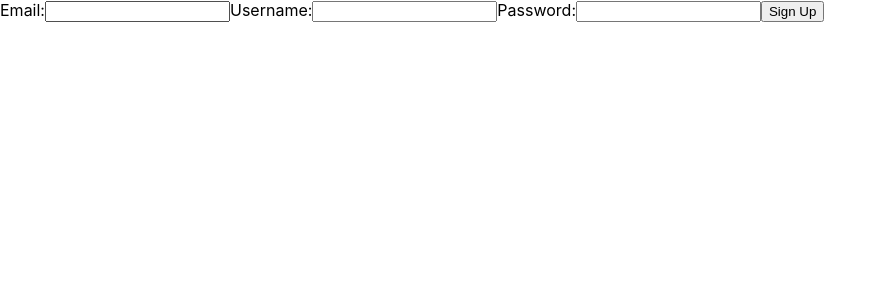
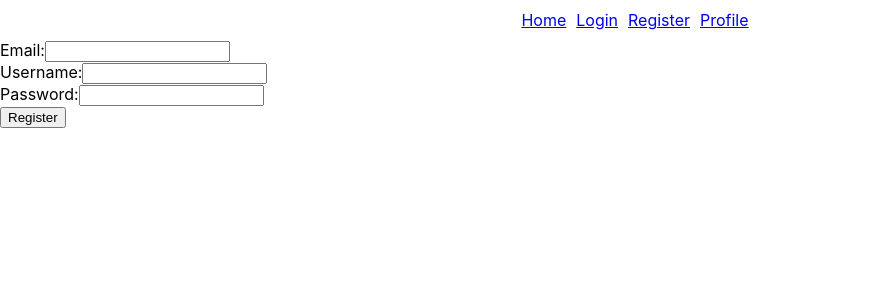
Before and after one commit to enshkn/BOUN-SWE-574-Fall-23-G2, a React (Create React App) app in the folder dutluk/dutluk_frontend/: page /register in a window 1280 px wide. Shown: the top 300 px of the page, without its empty margins (0-887 px from the left). Built offline with nearby package versions, Linux system fonts and the light colour scheme.

Commit message:
Created User and  Register pages Closes #40 #41

```diff
--- a/dutluk/dutluk_frontend/package.json
+++ b/dutluk/dutluk_frontend/package.json
@@ -6,8 +6,10 @@
     "@testing-library/jest-dom": "^5.16.5",
     "@testing-library/react": "^13.4.0",
     "@testing-library/user-event": "^13.5.0",
+    "axios": "^1.4.0",
     "react": "^18.2.0",
     "react-dom": "^18.2.0",
+    "react-router-dom": "^6.11.0",
     "react-scripts": "5.0.1",
     "web-vitals": "^2.1.4"
   },
--- a/dutluk/dutluk_frontend/src/App.css
+++ b/dutluk/dutluk_frontend/src/App.css
@@ -1,38 +1,17 @@
-.App {
-  text-align: center;
+nav {
+  display: flex;
+  justify-content: center;
+  align-items: center;
+  padding: 10px;
 }
 
-.App-logo {
-  height: 40vmin;
-  pointer-events: none;
+nav a {
+  margin-right: 10px;
 }
 
-@media (prefers-reduced-motion: no-preference) {
-  .App-logo {
-    animation: App-logo-spin infinite 20s linear;
-  }
-}
-
-.App-header {
-  background-color: #282c34;
-  min-height: 100vh;
+.dutluk-container{
   display: flex;
   flex-direction: column;
   align-items: center;
   justify-content: center;
-  font-size: calc(10px + 2vmin);
-  color: white;
 }
-
-.App-link {
-  color: #61dafb;
-}
-
-@keyframes App-logo-spin {
-  from {
-    transform: rotate(0deg);
-  }
-  to {
-    transform: rotate(360deg);
-  }
-}
--- a/dutluk/dutluk_frontend/src/App.js
+++ b/dutluk/dutluk_frontend/src/App.js
@@ -1,70 +1,41 @@
-import React, { useState } from "react";
+import React from "react";
+import { BrowserRouter as Router, Routes, Route, Link } from "react-router-dom";
+import "./App.css";
+import User from "./components/User";
+import Login from "./components/Login";
+import Register from "./components/Register";
 
-function SignUpForm() {
-  const [formData, setFormData] = useState({
-    email: "",
-    username: "",
-    password: "",
-  });
-  const [response, setResponse] = useState(null);
-
-  const handleSubmit = (event) => {
-    event.preventDefault();
-    fetch("http://localhost:8080/api/user/register", {
-      method: "POST",
-      headers: { "Content-Type": "application/json" },
-      body: JSON.stringify(formData),
-    })
-      .then((response) => response.json())
-      .then((data) => setResponse(data))
-      .catch((error) => console.error(error));
-  };
-
-  const handleInputChange = (event) => {
-    const { name, value } = event.target;
-    setFormData((prevState) => ({ ...prevState, [name]: value }));
-  };
-
+function App() {
   return (
-    <div>
-      <form onSubmit={handleSubmit}>
-        <label>
-          Email:
-          <input
-            type="email"
-            name="email"
-            value={formData.email}
-            onChange={handleInputChange}
-          />
-        </label>
-        <label>
-          Username:
-          <input
-            type="text"
-            name="username"
-            value={formData.username}
-            onChange={handleInputChange}
-          />
-        </label>
-        <label>
-          Password:
-          <input
-            type="password"
-            name="password"
-            value={formData.password}
-            onChange={handleInputChange}
-          />
-        </label>
-        <button type="submit">Sign Up</button>
-      </form>
-      {response && (
-        <div>
-          <p>Response:</p>
-          <pre>{JSON.stringify(response, response.username, 2)}</pre>
-        </div>
-      )}
-    </div>
+    <Router>
+      <nav>
+        <Link to="/">Home</Link>
+        <Link to="/login">Login</Link>
+        <Link to="/register">Register</Link>
+        <Link to="/user/">Profile</Link>
+      </nav>
+      <Routes>
+        <Route
+          path="/"
+          element={
+            <div className="dutluk-container">
+              <img
+                src="https://tasova.gen.tr/wp-content/uploads/dutluk_koyu_001.jpg"
+                alt="Dutluk"
+                style={{
+                  width: "1000px",
+                  height: "auto",
+                }}
+              />
+            </div>
+          }
+        />
+        <Route path="/user/:id" element={<User />} />
+        <Route path="/login" element={<Login />} />
+        <Route path="/register" element={<Register />} />
+      </Routes>
+    </Router>
   );
 }
 
-export default SignUpForm;
+export default App;
--- /dev/null
+++ b/dutluk/dutluk_frontend/src/components/Register.js
@@ -0,0 +1,70 @@
+import React, { useState } from "react";
+import axios from "axios";
+
+const RegisterComponent = () => {
+  const [email, setEmail] = useState("");
+  const [username, setUsername] = useState("");
+  const [password, setPassword] = useState("");
+
+  const handleSubmit = async (e) => {
+    e.preventDefault();
+
+    const data = {
+      email,
+      username,
+      password,
+    };
+
+    try {
+      const response = await axios.post(
+        "http://localhost:8080/api/user/register",
+        data
+      );
+      console.log(response.data);
+      alert("Registered successfully!");
+    } catch (error) {
+      console.error(error);
+      alert("Error occurred during registration!");
+    }
+  };
+
+  return (
+    <div>
+      <form onSubmit={handleSubmit}>
+        <label>
+          Email:
+          <input
+            type="email"
+            value={email}
+            onChange={(e) => setEmail(e.target.value)}
+            required
+          />
+        </label>
+        <br />
+        <label>
+          Username:
+          <input
+            type="text"
+            value={username}
+            onChange={(e) => setUsername(e.target.value)}
+            required
+          />
+        </label>
+        <br />
+        <label>
+          Password:
+          <input
+            type="password"
+            value={password}
+            onChange={(e) => setPassword(e.target.value)}
+            required
+          />
+        </label>
+        <br />
+        <button type="submit">Register</button>
+      </form>
+    </div>
+  );
+};
+
+export default RegisterComponent;
--- /dev/null
+++ b/dutluk/dutluk_frontend/src/components/User.js
@@ -0,0 +1,31 @@
+import React, { useState, useEffect } from "react";
+import axios from "axios";
+
+function UserComponent({ userId }) {
+  const [user, setUser] = useState(null);
+  const [error, setError] = useState("");
+
+  useEffect(() => {
+    axios
+      .get(`http://localhost:8080/api/user/${userId}`)
+      .then((response) => setUser(response.data))
+      .catch((error) => setError(error.response.data.message));
+  }, [userId]);
+
+  if (error) {
+    return <div>{error}</div>;
+  }
+
+  return (
+    <div>
+      {user && (
+        <div>
+          <h2>{user.username}</h2>
+          <p>{user.email}</p>
+        </div>
+      )}
+    </div>
+  );
+}
+
+export default UserComponent;
```
Also changed, not shown: 1 other file (tests, documents, lock files or other folders).
